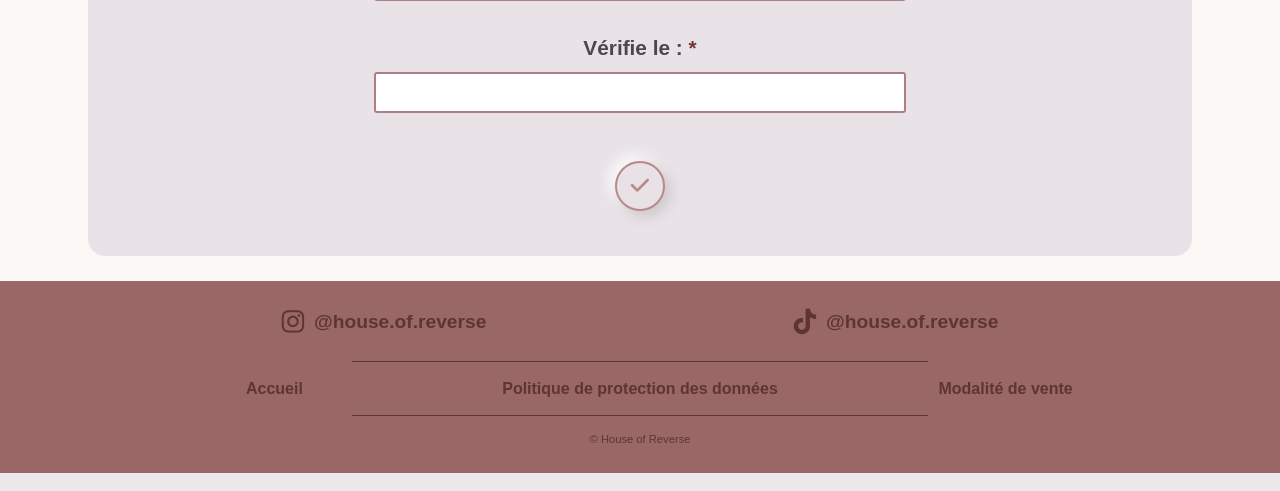
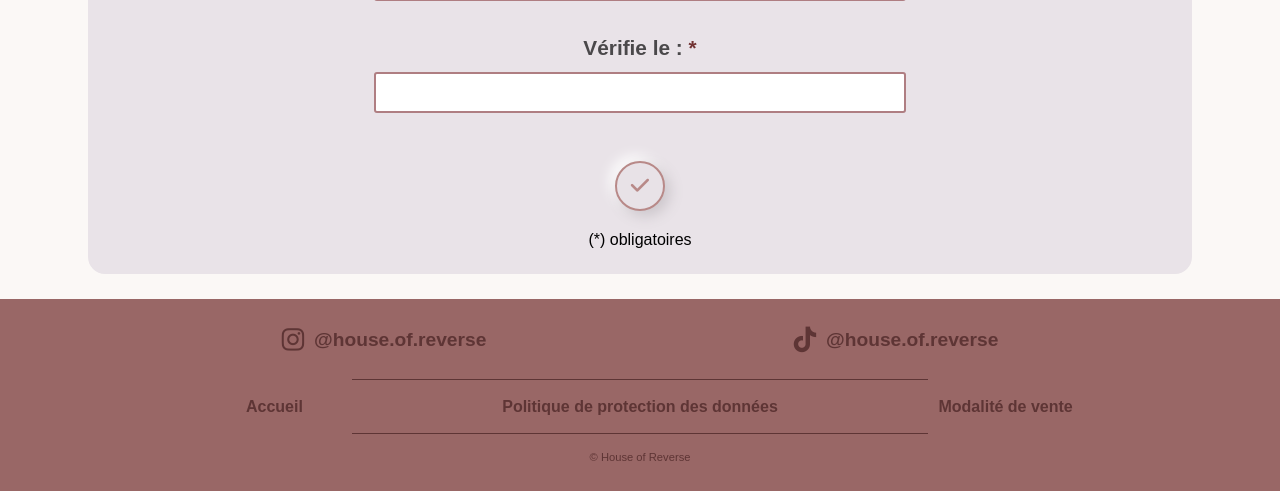
Before and after one commit to Neordan/house_of_reverse, a PHP site: page /pages/register.php in a window 1280 px wide. Shown: the part 1287-1778 px from the top of the page. Run offline with PHP 8.4, Linux system fonts and the light colour scheme; some libraries are stand-ins or nearby versions.

Commit message:
Ajout des * obligatoies

```diff
--- a/pages/register.php
+++ b/pages/register.php
@@ -161,6 +161,9 @@ if (!empty($_POST)) {
     <div class="g-recaptcha" data-sitekey="6LchyEknAAAAAEcHU9WHe2goizMCBf-QRq05X5w6"></div>
     <button class="formulaire"><i class="fa-solid fa-check"></i></button>
 </form>
+<div class="obligatoire">
+    <p>(*) obligatoires</p>
+</div>
 
 <?php
 require_once "../core/footer.php"
```
